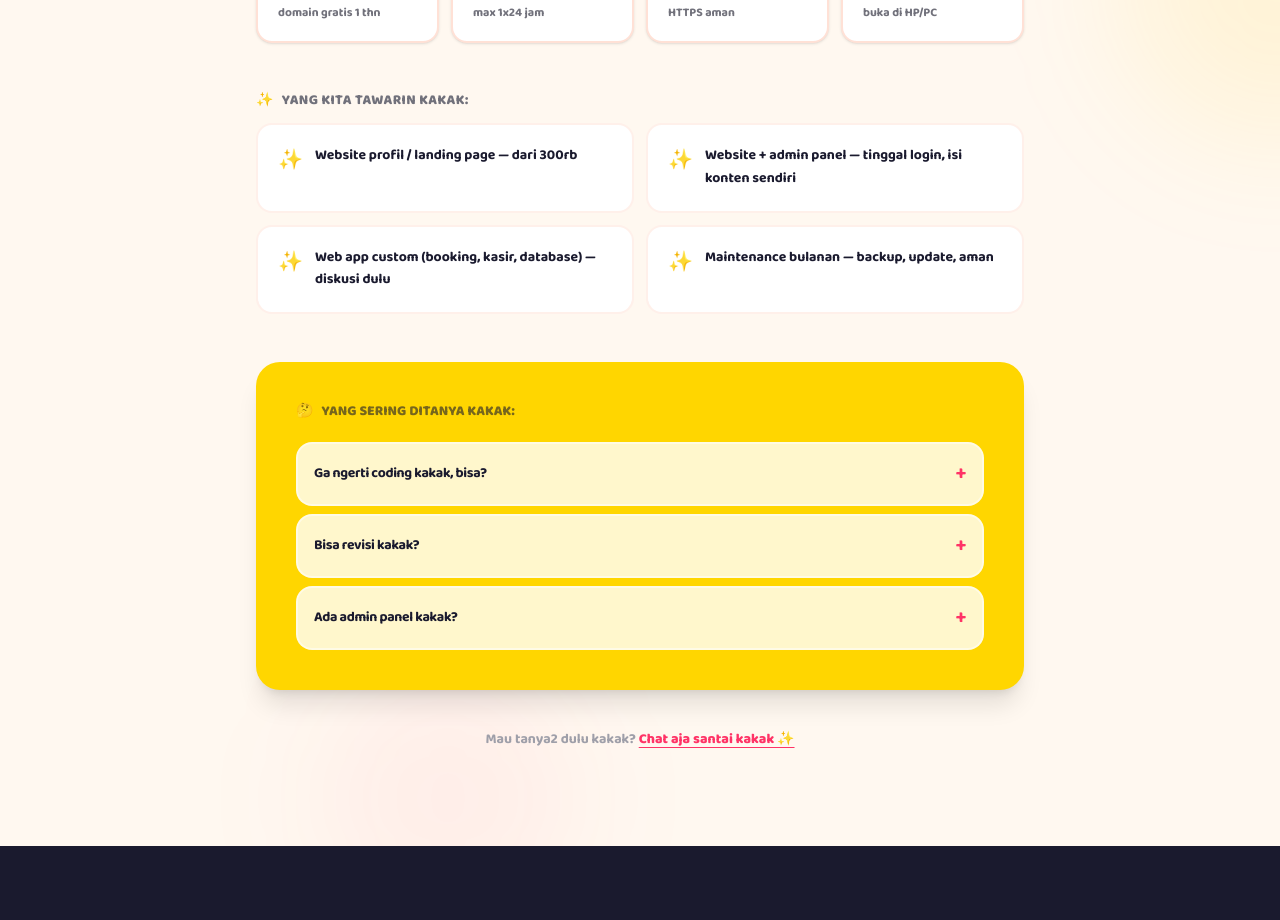
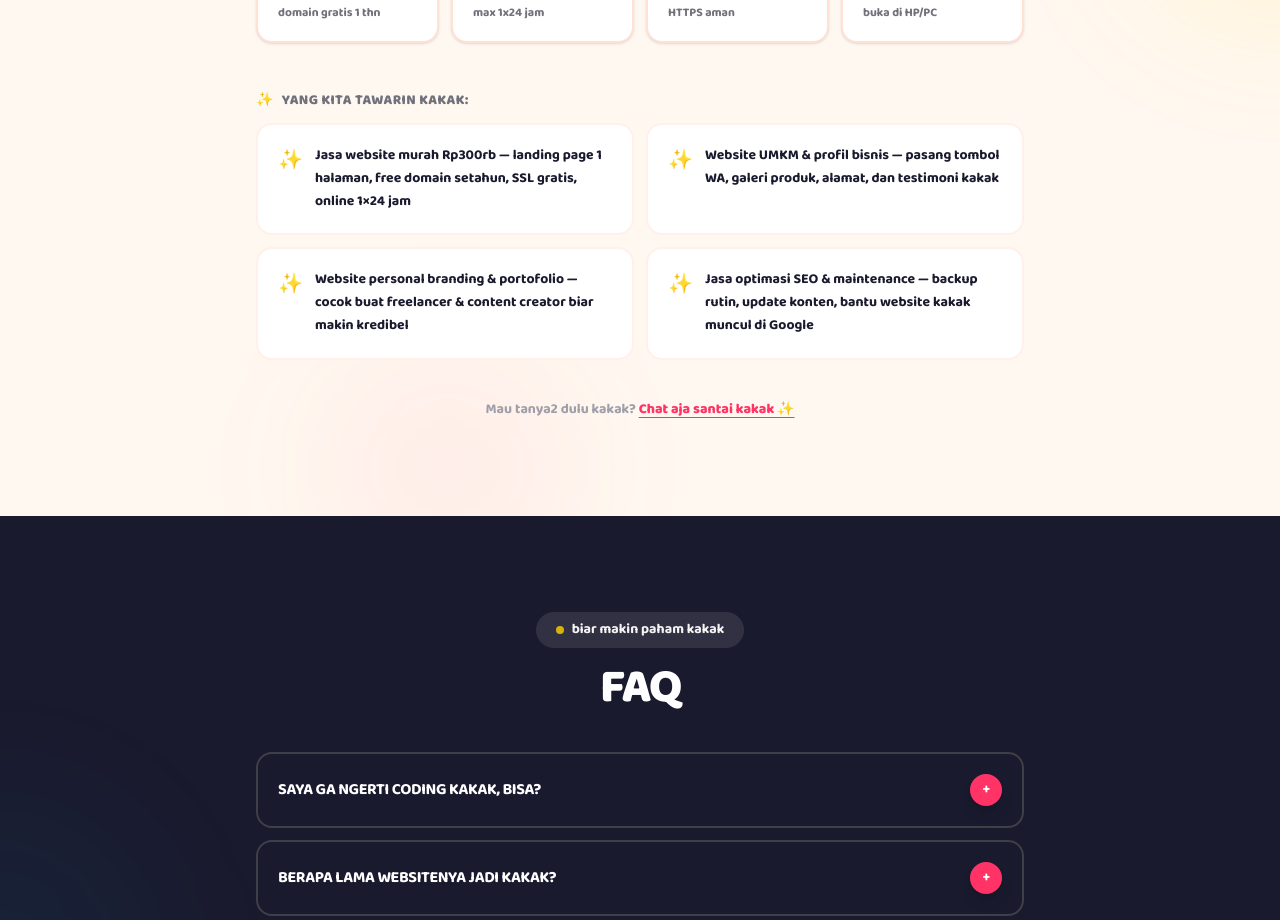
Before and after one commit to dnysaz/webkalcer.com, a Next.js app: page / in a window 1280 px wide. Shown: the part 2240-3160 px from the top of the page. Built offline with nearby package versions, Linux system fonts and the light colour scheme.

Commit message:
update 4 poin layanan dengan SEO keywords & hapus FAQ mini double

```diff
--- a/src/components/Pricing.tsx
+++ b/src/components/Pricing.tsx
@@ -116,36 +116,12 @@ export default function Pricing() {
           </p>
           <div className="grid gap-3 sm:grid-cols-2">
             {[
-              "Website profil / landing page — dari 300rb",
-              "Website + admin panel — tinggal login, isi konten sendiri",
-              "Web app custom (booking, kasir, database) — diskusi dulu",
-              "Maintenance bulanan — backup, update, aman",
+              "Jasa website murah Rp300rb — landing page 1 halaman, free domain setahun, SSL gratis, online 1×24 jam",
+              "Website UMKM & profil bisnis — pasang tombol WA, galeri produk, alamat, dan testimoni kakak",
+              "Website personal branding & portofolio — cocok buat freelancer & content creator biar makin kredibel",
+              "Jasa optimasi SEO & maintenance — backup rutin, update konten, bantu website kakak muncul di Google",
             ].map((item, i) => (
               <ServiceItem key={item} text={item} index={i} />
-            ))}
-          </div>
-        </div>
-
-        <div className="mt-12 rounded-3xl bg-yellow p-8 text-left shadow-xl sm:p-10">
-          <p className="mb-5 flex items-center gap-2 text-sm font-black uppercase text-dark/60">
-            <span>🤔</span> Yang sering ditanya kakak:
-          </p>
-          <div className="space-y-2">
-            {[
-              { q: "Ga ngerti coding kakak, bisa?", a: "Justru itu pointnya kakak. Kakak tinggal kirim konten, kita urus sisanya." },
-              { q: "Bisa revisi kakak?", a: "Bisa kakak. Revisi minor gratis. Mau ganti total? beda level, beda harga." },
-              { q: "Ada admin panel kakak?", a: "Ada kakak di paket 1jt+. Buat profil aja? 300rb udah cukup kok." },
-            ].map((faq) => (
-              <details
-                key={faq.q}
-                className="group rounded-2xl border-2 border-white/50 bg-white/80 backdrop-blur-sm transition hover:bg-white"
-              >
-                <summary className="flex cursor-pointer items-center justify-between bg-transparent p-4 text-sm font-bold tracking-tight text-dark">
-                  {faq.q}
-                  <span className="text-xl font-bold text-pink transition group-open:rotate-45">+</span>
-                </summary>
-                <div className="border-t border-orange/20 p-4 text-sm font-bold text-dark/70">{faq.a}</div>
-              </details>
             ))}
           </div>
         </div>
```
